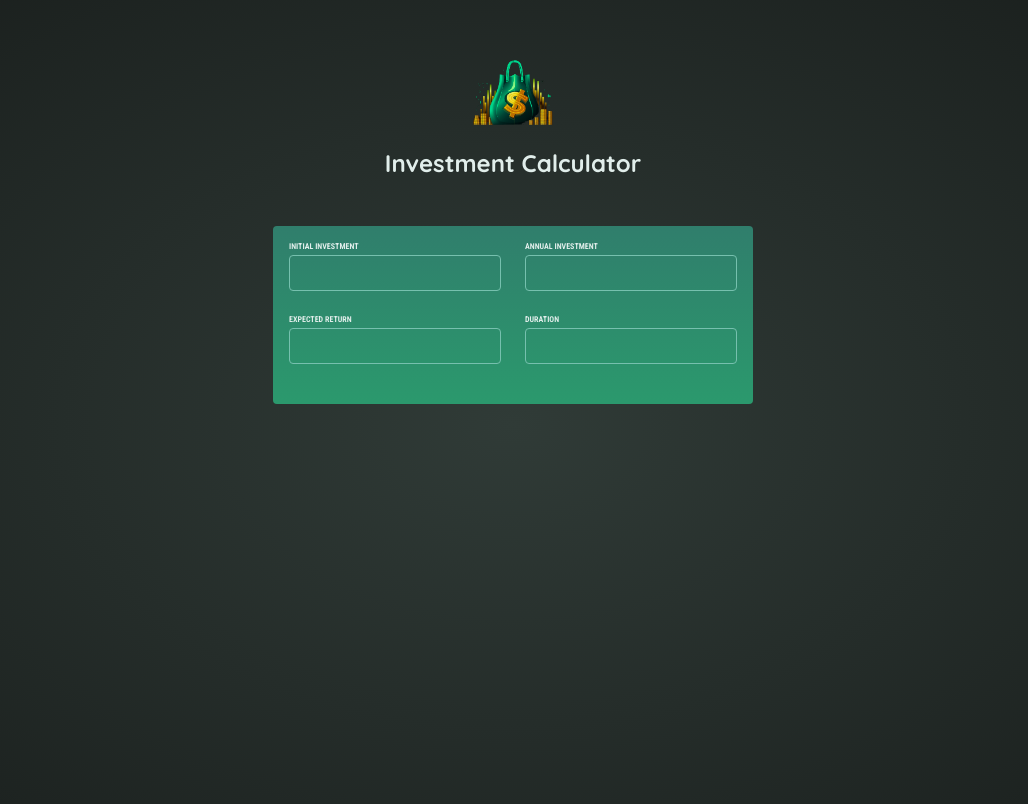
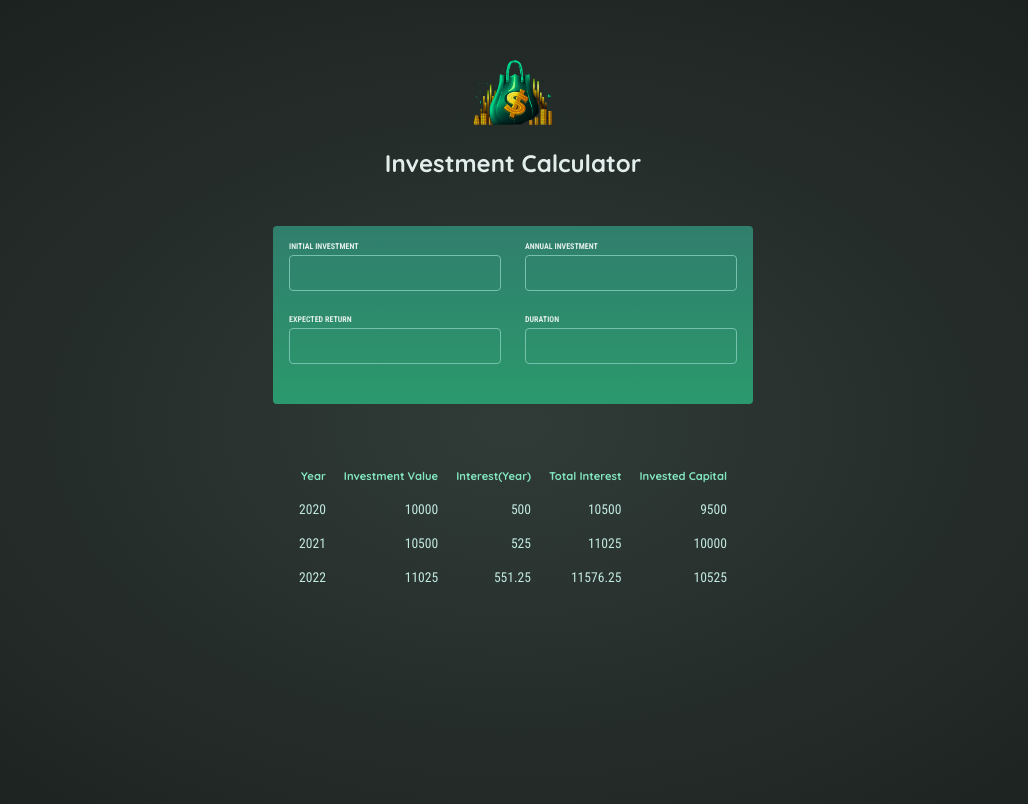
Before and after one commit to adrianacostep33/Investment-Calculator, a React (Vite) app in the folder 01-starting-project/: page / in a window 1280 px wide. Shown: the top 804 px of the page, without its empty margins (127-1155 px from the left). Built offline with nearby package versions, Linux system fonts and the light colour scheme.

Commit message:
96: Add static results table with dummy data

```diff
--- a/01-starting-project/src/App.jsx
+++ b/01-starting-project/src/App.jsx
@@ -1,6 +1,7 @@
 import { useState } from "react";
 import Header from "./components/Header";
 import InvestmentForm from "./components/InvestmentForm";
+import Table from "./components/Table";
 
 export const INVESTMENTS_DETAILS = {
   initialInvestment: 0,
@@ -8,6 +9,30 @@ export const INVESTMENTS_DETAILS = {
   expectedReturn: 0,
   duration: 0,
 };
+
+const DUMMY_RESULTS = [
+  {
+    year: 2020,
+    investmentValue: 10000,
+    interest: 500,
+    total: 10500,
+    capital: 9500,
+  },
+  {
+    year: 2021,
+    investmentValue: 10500,
+    interest: 525,
+    total: 11025,
+    capital: 10000,
+  },
+  {
+    year: 2022,
+    investmentValue: 11025,
+    interest: 551.25,
+    total: 11576.25,
+    capital: 10525,
+  },
+];
 
 function App() {
   const [investmentDetails, setInvestmentDetails] =
@@ -28,6 +53,7 @@ function App() {
       <InvestmentForm
         handleInvestmentDetailsChange={handleInvestmentDetailsChange}
       />
+      <Table results={DUMMY_RESULTS} />
     </>
   );
 }
--- /dev/null
+++ b/01-starting-project/src/components/Table.jsx
@@ -0,0 +1,31 @@
+const Table = ({ results }) => {
+  return (
+    <table id="result">
+      <thead>
+        <tr>
+          <th scope="col">Year</th>
+          <th scope="col">Investment Value</th>
+          <th scope="col">Interest(Year)</th>
+          <th scope="col">Total Interest</th>
+          <th scope="col">Invested Capital</th>
+        </tr>
+      </thead>
+      <tbody>
+        {results &&
+          results.map((result) => {
+            return (
+              <tr key={result.year}>
+                <td>{result.year}</td>
+                <td>{result.investmentValue}</td>
+                <td>{result.interest}</td>
+                <td>{result.total}</td>
+                <td>{result.capital}</td>
+              </tr>
+            );
+          })}
+      </tbody>
+    </table>
+  );
+};
+
+export default Table;
```
